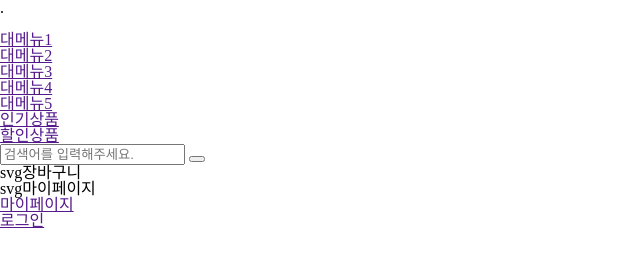
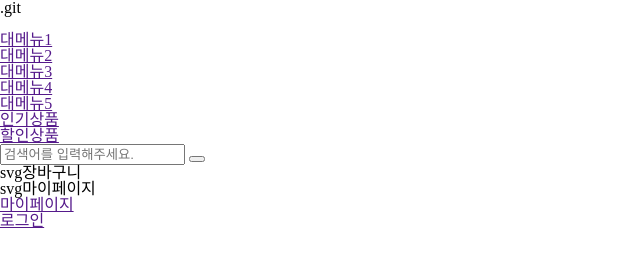
Before and after one commit to tree4852/my, a plain HTML site: page index.html in a window 1280 px wide. Shown: the full height of the page, 0-640 px from the left. Drawn offline with nearby package versions, Linux system fonts and the light colour scheme.

Commit message:
상단작업 하드코딩

```diff
--- a/index.html
+++ b/index.html
@@ -8,7 +8,7 @@
     <link rel="stylesheet" href="./css/type1.min.css">
 </head>
 <body>
-    <header id="id">.
+    <header id="id">.git
      <div class="inner">
             <h1><a href="#"><img src="" alt=""></a></h1>
             <ul id="gnb">
```
